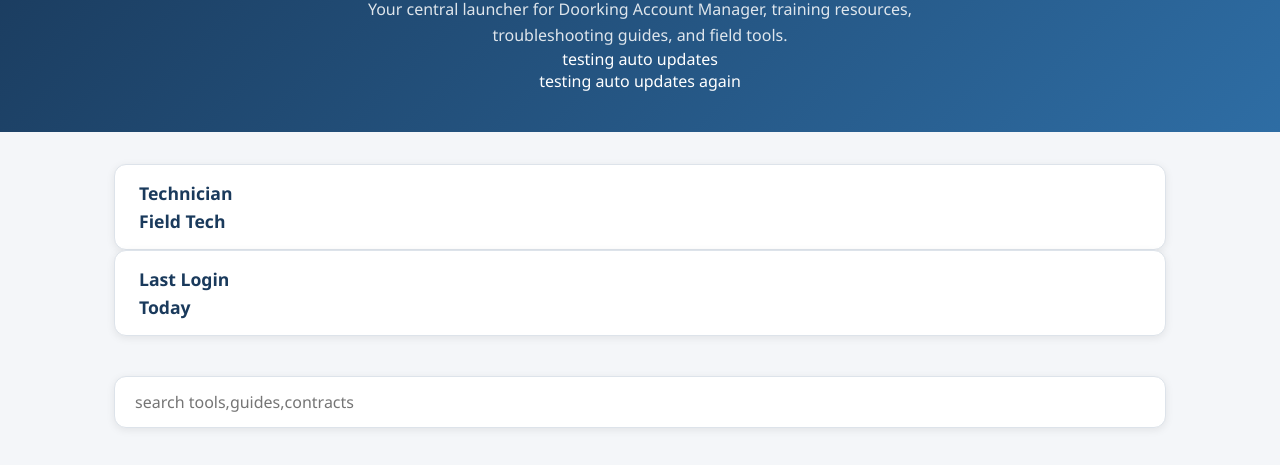
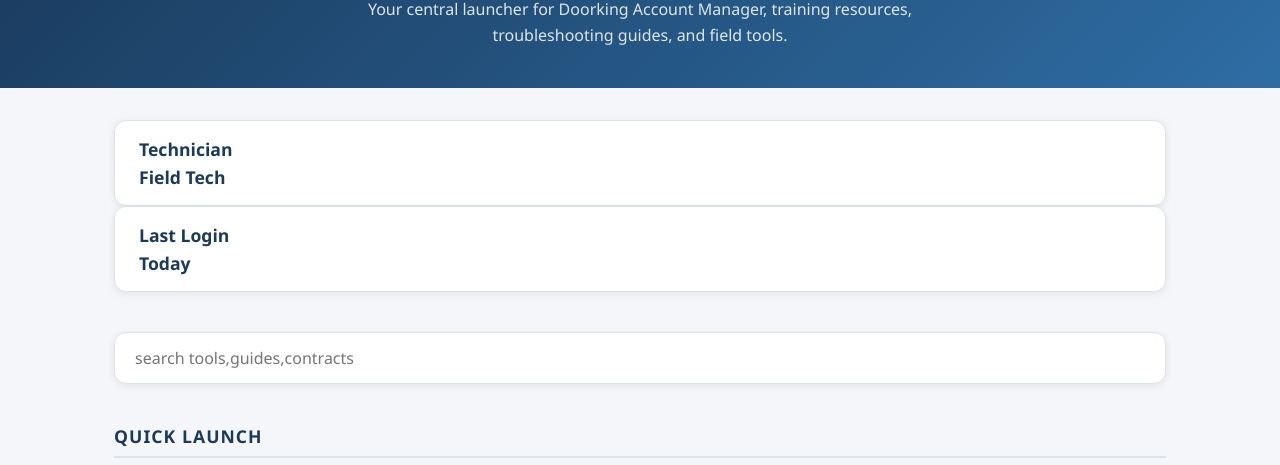
Before and after one commit to Westingo/metro-dashboard, an Electron app: page index.html in a window 1280 px wide. Shown: the part 157-622 px from the top of the page. Drawn offline with Linux system fonts and the light colour scheme.

```diff
--- a/index.html
+++ b/index.html
@@ -29,8 +29,6 @@
             Your central launcher for Doorking Account Manager, training resources,
             troubleshooting guides, and field tools.
         </p>
-        <p>testing auto updates</p>
-        <p>testing auto updates again</p>
     </section>
 
     <main class="main-content">
--- a/package.json
+++ b/package.json
@@ -1,6 +1,6 @@
 {
   "name": "metro-dashboard",
-  "version": "1.0.8",
+  "version": "1.0.9",
   "description": "Metro Access Control - Doorking Operations Dashboard",
   "main": "main.js",
   "scripts": {
```
